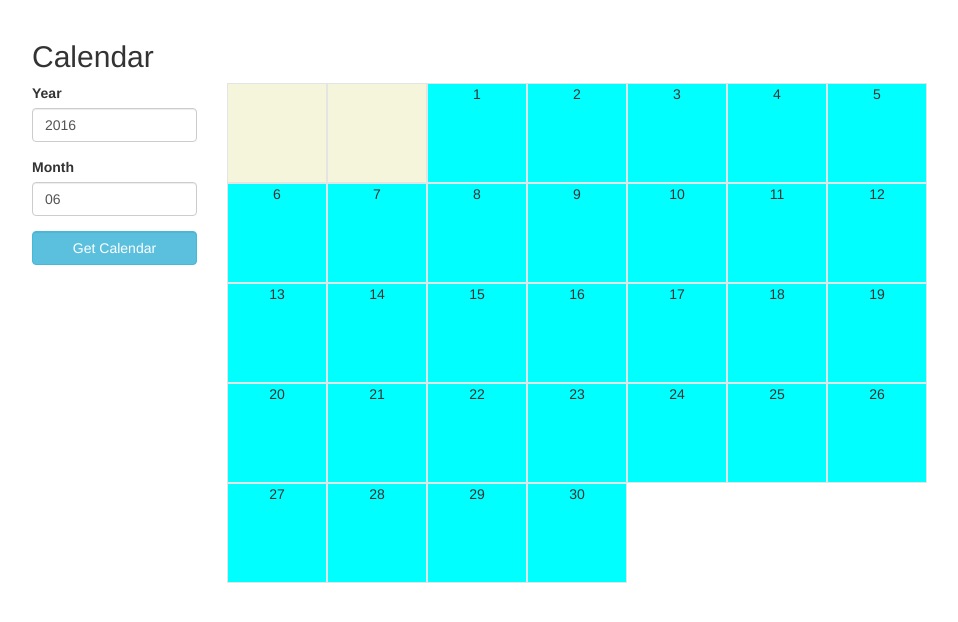
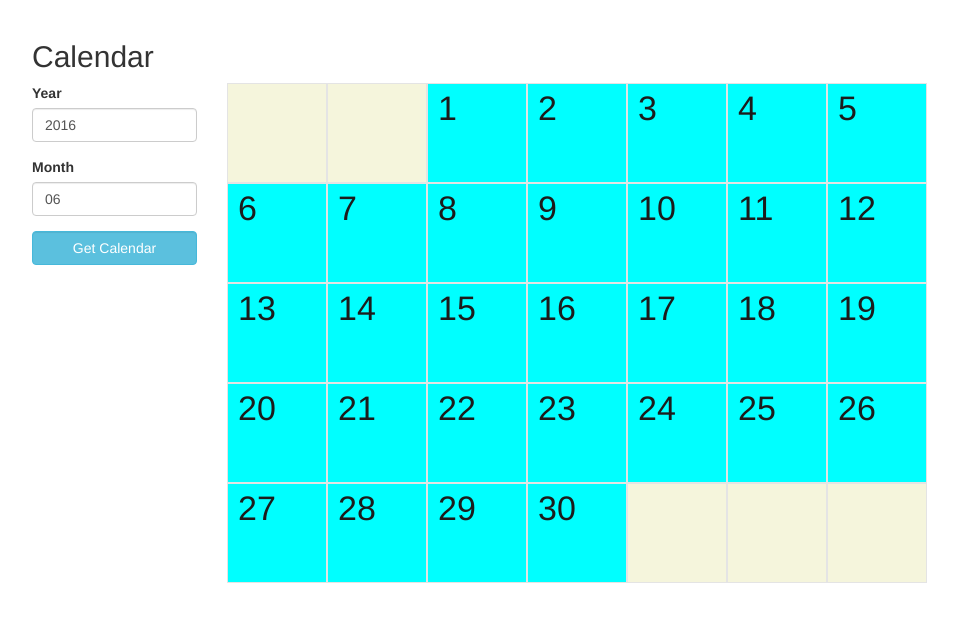
Before and after one commit to Hrant75/Homeworks, a PHP site: page / in a window 1280 px wide. Shown: the top 622 px of the page, without its empty margins (38-996 px from the left). Run offline with PHP 8.4, Linux system fonts and the light colour scheme.

Commit message:
calendar

```diff
--- a/Homework17/calendar/index.php
+++ b/Homework17/calendar/index.php
@@ -9,7 +9,9 @@
                 width: 100px;
                 height: 100px;
                 border: 1px solid #e4e4e4;
-                text-align: center;
+                padding-left: 10px;
+                color: #1c1c1c;
+                font-size: 34px;
             }
             .empty{
                 background-color: beige;
@@ -38,6 +40,7 @@
             $firstDay = date("N",$mk);
             $daysOfMonth = date("t",$mk);
             $emptyCells = $firstDay - 1;
+            $fullUp = ceil( ($emptyCells + $daysOfMonth)/7 )*7-($emptyCells + $daysOfMonth);
         ?>
 
         <div class="container">
@@ -70,6 +73,11 @@
                                 echo $i+1;
                                 echo '</div>';
                             }
+
+                            for($i=0; $i<$fullUp; $i++){
+                                echo '<div class="box empty">';
+                                echo '</div>';
+                            }
                         ?>
                     </div>
                 </div>
```
